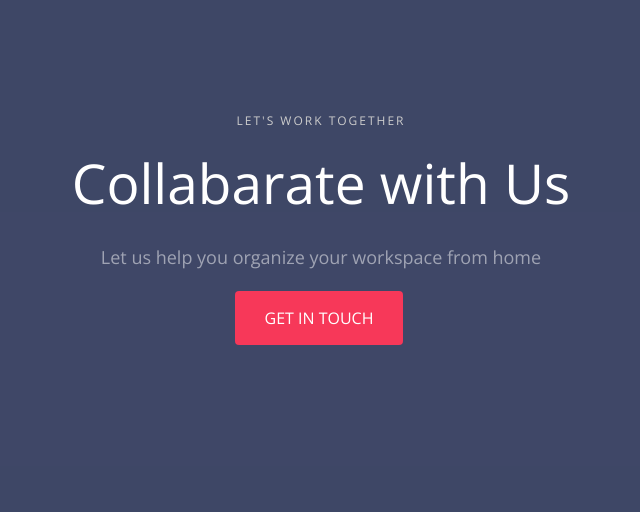
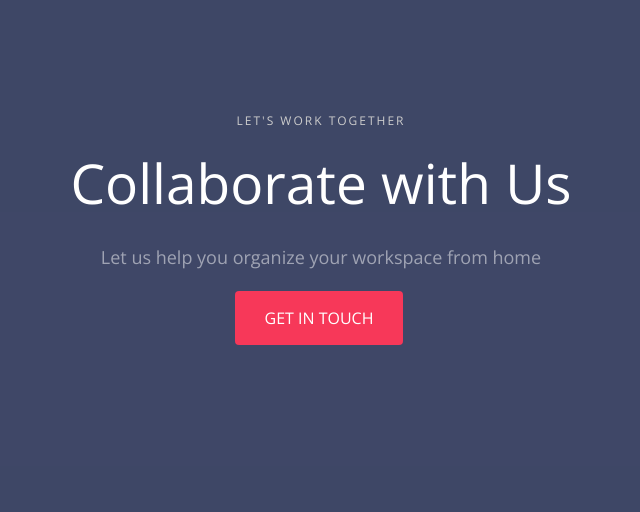
Before and after one commit to Trushant-Adeshara/MLH-HackJaipur, a Django app: page / in a window 1280 px wide. Shown: the part 1821-2333 px from the top of the page, without its empty margins (319-959 px from the left). Run offline with Django 3.2, Linux system fonts and the light colour scheme; some libraries are stand-ins or nearby versions; some web fonts are replaced.

Commit message:
changes not done

```diff
--- a/virtual-desk/templates/intro/about.html
+++ b/virtual-desk/templates/intro/about.html
@@ -215,7 +215,7 @@
 			<div class="row animate-box">
 				<div class="col-md-8 col-md-offset-2 text-center fh5co-heading">
 					<span>Let's work together</span>
-					<h2>Collabarate with Us</h2>
+					<h2>Collaborate with Us</h2>
 					<p>Let us help you organize your workspace from home</p>
 					<p><a href="{% url 'contact' %}"><button type="submit" class="btn btn-primary">Get In Touch</button></a></p>
 				</div>
--- a/virtual-desk/templates/intro/contact.html
+++ b/virtual-desk/templates/intro/contact.html
@@ -153,7 +153,7 @@
 			<div class="row animate-box">
 				<div class="col-md-8 col-md-offset-2 text-center fh5co-heading">
 					<span>Let's work together</span>
-					<h2>Collabarate with Us</h2>
+					<h2>Collaborate with Us</h2>
 					<p>Let us help you organize your workspace from home</p>
 					<p><a href="{% url 'contact' %}"><button type="submit" class="btn btn-primary">Get In Touch</button></a></p>
 				</div>
--- a/virtual-desk/templates/intro/home.html
+++ b/virtual-desk/templates/intro/home.html
@@ -360,7 +360,7 @@
 			<div class="row animate-box">
 				<div class="col-md-8 col-md-offset-2 text-center fh5co-heading">
 					<span>Let's work together</span>
-					<h2>Collabarate with Us</h2>
+					<h2>Collaborate with Us</h2>
 					<p>Let us help you organize your workspace from home</p>
 					<p><a href="{% url 'contact' %}"><button type="submit" class="btn btn-primary">Get In Touch</button></a></p>
 				</div>
--- a/virtual-desk/templates/intro/services.html
+++ b/virtual-desk/templates/intro/services.html
@@ -112,7 +112,7 @@
 						<span class="icon">
 							<i class="fa fa-users" aria-hidden="true" style="font-size:48px; color:#e8e2e1;"></i>
 						</span>
-						<h3>Space for Collabaration</h3>
+						<h3>Space for Collaboration</h3>
 						<p>We offer you with a space where you can all come together.</p>
 					</div>
 				</div>
@@ -171,7 +171,7 @@
 			<div class="row animate-box">
 				<div class="col-md-8 col-md-offset-2 text-center fh5co-heading">
 					<span>Let's work together</span>
-					<h2>Collabarate with Us</h2>
+					<h2>Collaborate with Us</h2>
 					<p>Let us help you organize your workspace from home</p>
 					<p><a href="{% url 'contact' %}"><button type="submit" class="btn btn-primary">Get In Touch</button></a></p>
 				</div>
```
Also changed, not shown: 1 other file.
